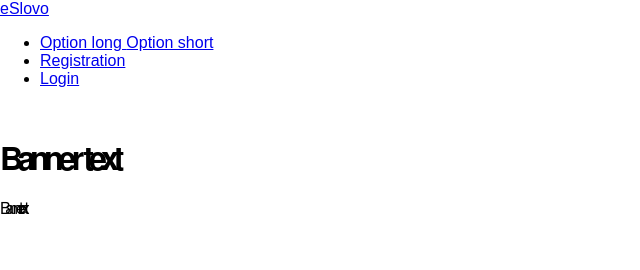
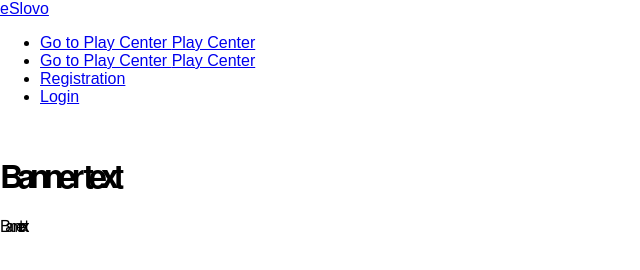
Before and after one commit to VlPetukhov/eSlovo.test, a plain HTML site: page index.html in a window 1280 px wide. Shown: the whole page, without its empty margins (0-640 px from the left). Drawn offline with Linux system fonts and the light colour scheme.

Commit message:
Landing page WIP

```diff
--- a/index.html
+++ b/index.html
@@ -24,13 +24,13 @@
     <![endif]-->
 </head>
 <!--[if lte IE 8]>
-<body class="responsive global-nav lte-ie8">
+<body class="responsive landing lte-ie8">
 <![endif]-->
 <!--[if IE 9]>
-<body class="responsive global-nav ie9">
+<body class="responsive landing ie9">
 <![endif]-->
 <!--[if gt IE 9]><!-->
-<body class="responsive global-nav">
+<body class="responsive landing">
 <!--<![endif]-->
     <div class="global-nav">
         <header>
@@ -43,12 +43,22 @@
             </div>
             <ul class="navigation full-height">
                 <li class="option-link">
-                    <a id="option" class="option-trigger" href="#" title="Option">
+                    <a id="play-center" class="option-trigger" href="#" title="Option">
                         <span class="full-text">
-                            Option long
+                            Go to Play Center
                         </span>
                         <span class="short-text">
-                            Option short
+                            Play Center
+                        </span>
+                    </a>
+                </li>
+                <li class="option-link">
+                    <a id="user-cabinet" class="option-trigger" href="#" title="User Cabinet">
+                        <span class="full-text">
+                            Go to Play Center
+                        </span>
+                        <span class="short-text">
+                            Play Center
                         </span>
                     </a>
                 </li>
```
